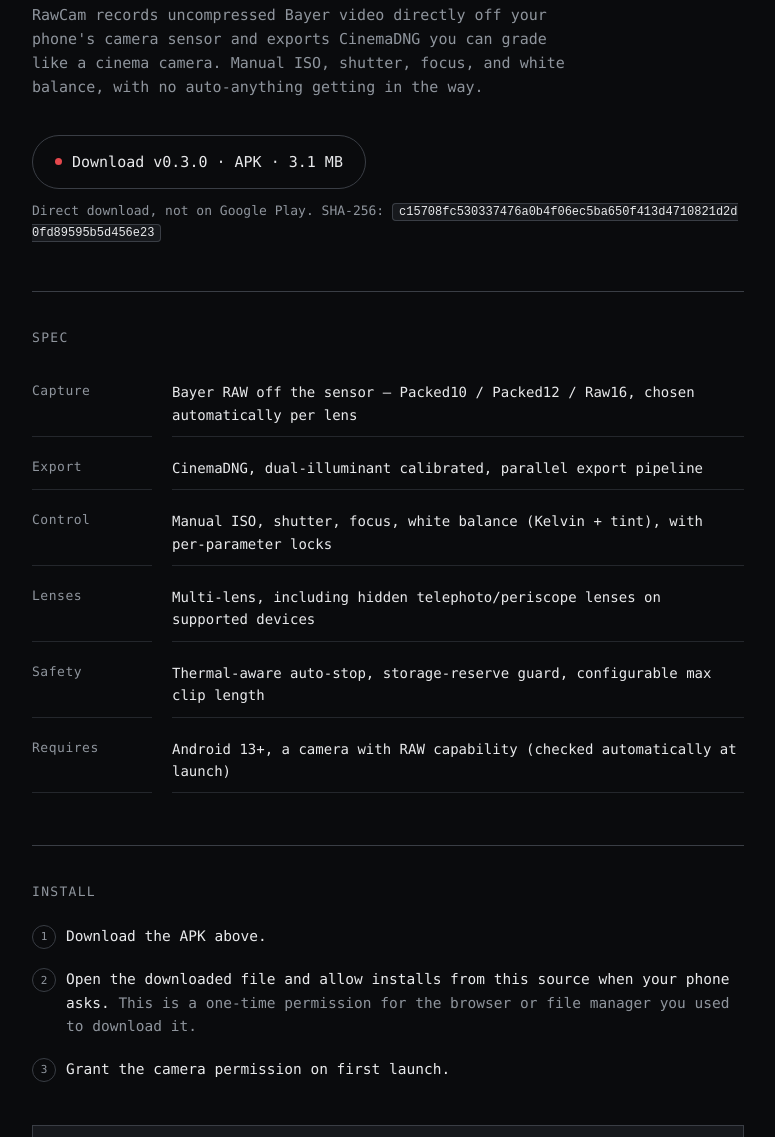
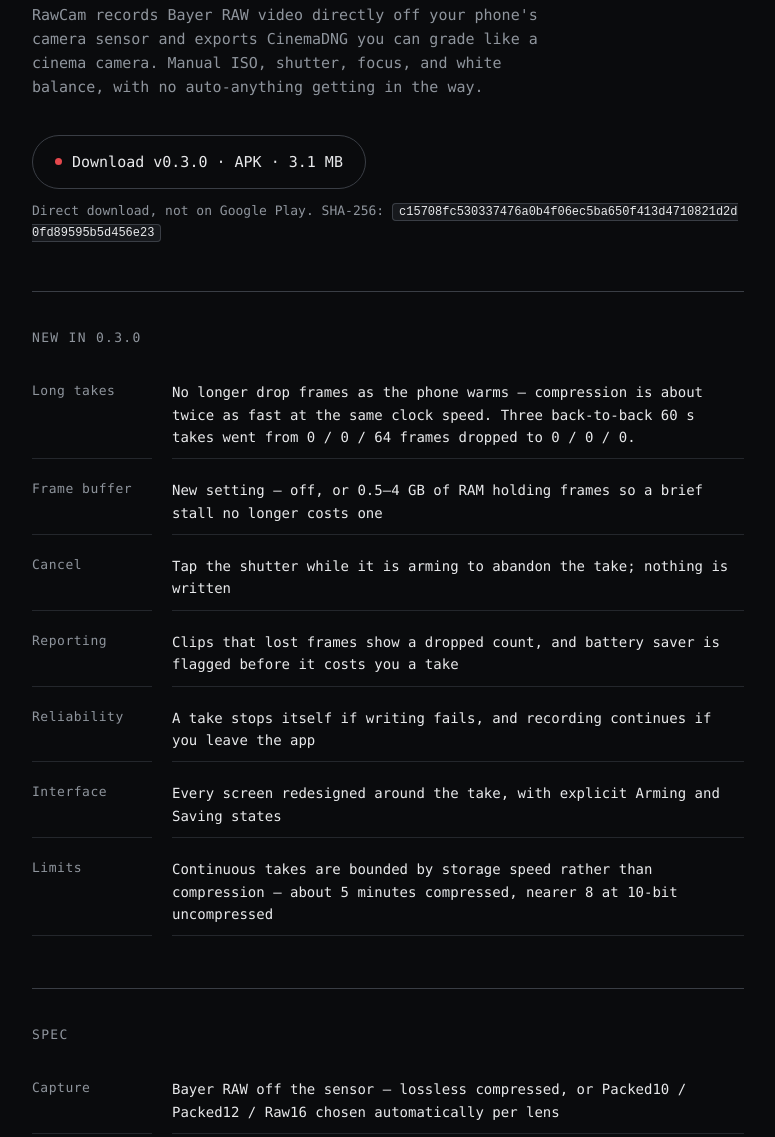
Before and after one commit to oShez/rawcam, a plain HTML site: page index.html in a window 1280 px wide. Shown: the part 327-1464 px from the top of the page, without its empty margins (252-1027 px from the left). Drawn offline with Linux system fonts and the light colour scheme; a web font is replaced by a local one.

Commit message:
Add a New in 0.3.0 section and stop calling the capture uncompressed

```diff
--- a/index.html
+++ b/index.html
@@ -4,7 +4,7 @@
 <meta charset="utf-8" />
 <meta name="viewport" content="width=device-width, initial-scale=1" />
 <title>RawCam — manual RAW video for Android</title>
-<meta name="description" content="RawCam records uncompressed Bayer RAW video straight off your Android phone's camera sensor and exports CinemaDNG for DaVinci Resolve. Manual ISO, shutter, focus, and white balance." />
+<meta name="description" content="RawCam records Bayer RAW video straight off your Android phone's camera sensor and exports CinemaDNG for DaVinci Resolve. Manual ISO, shutter, focus, and white balance." />
 <link rel="icon" href="favicon.svg" type="image/svg+xml" />
 <link href="https://fonts.bunny.net/css?family=fragment-mono:400,400i" rel="stylesheet" />
 <style>
@@ -259,7 +259,7 @@
     <section class="hero" style="border-top:none; padding-top:64px;">
       <p class="kicker">Android &middot; manual RAW video</p>
       <h1><span class="word" style="animation-delay:0ms">Raw</span> <span class="word" style="animation-delay:80ms">sensor</span> <span class="word" style="animation-delay:160ms">data.</span> <span class="word" style="animation-delay:240ms">Straight</span> <span class="word" style="animation-delay:320ms">to</span> <span class="word" style="animation-delay:400ms">Resolve.</span></h1>
-      <p class="lede">RawCam records uncompressed Bayer video directly off your phone's camera sensor and exports CinemaDNG you can grade like a cinema camera. Manual ISO, shutter, focus, and white balance, with no auto-anything getting in the way.</p>
+      <p class="lede">RawCam records Bayer RAW video directly off your phone's camera sensor and exports CinemaDNG you can grade like a cinema camera. Manual ISO, shutter, focus, and white balance, with no auto-anything getting in the way.</p>
 
       <div class="cta-row">
         <a class="btn" href="https://github.com/oShez/rawcam/releases/download/v0.3.0/rawcam-v0.3.0.apk" id="download-link">
@@ -270,11 +270,31 @@
       <p class="fineprint">Direct download, not on Google Play. SHA-256: <code>c15708fc530337476a0b4f06ec5ba650f413d4710821d2d0fd89595b5d456e23</code></p>
     </section>
 
+    <section aria-labelledby="new-h">
+      <h2 id="new-h">New in 0.3.0</h2>
+      <dl class="spec">
+        <dt>Long takes</dt>
+        <dd>No longer drop frames as the phone warms &mdash; compression is about twice as fast at the same clock speed. Three back-to-back 60&nbsp;s takes went from 0 / 0 / 64 frames dropped to 0 / 0 / 0.</dd>
+        <dt>Frame buffer</dt>
+        <dd>New setting &mdash; off, or 0.5&ndash;4&nbsp;GB of RAM holding frames so a brief stall no longer costs one</dd>
+        <dt>Cancel</dt>
+        <dd>Tap the shutter while it is arming to abandon the take; nothing is written</dd>
+        <dt>Reporting</dt>
+        <dd>Clips that lost frames show a dropped count, and battery saver is flagged before it costs you a take</dd>
+        <dt>Reliability</dt>
+        <dd>A take stops itself if writing fails, and recording continues if you leave the app</dd>
+        <dt>Interface</dt>
+        <dd>Every screen redesigned around the take, with explicit Arming and Saving states</dd>
+        <dt>Limits</dt>
+        <dd>Continuous takes are bounded by storage speed rather than compression &mdash; about 5 minutes compressed, nearer 8 at 10-bit uncompressed</dd>
+      </dl>
+    </section>
+
     <section aria-labelledby="spec-h">
       <h2 id="spec-h">Spec</h2>
       <dl class="spec">
         <dt>Capture</dt>
-        <dd>Bayer RAW off the sensor &mdash; Packed10 / Packed12 / Raw16, chosen automatically per lens</dd>
+        <dd>Bayer RAW off the sensor &mdash; lossless compressed, or Packed10 / Packed12 / Raw16 chosen automatically per lens</dd>
         <dt>Export</dt>
         <dd>CinemaDNG, dual-illuminant calibrated, parallel export pipeline</dd>
         <dt>Control</dt>
```
